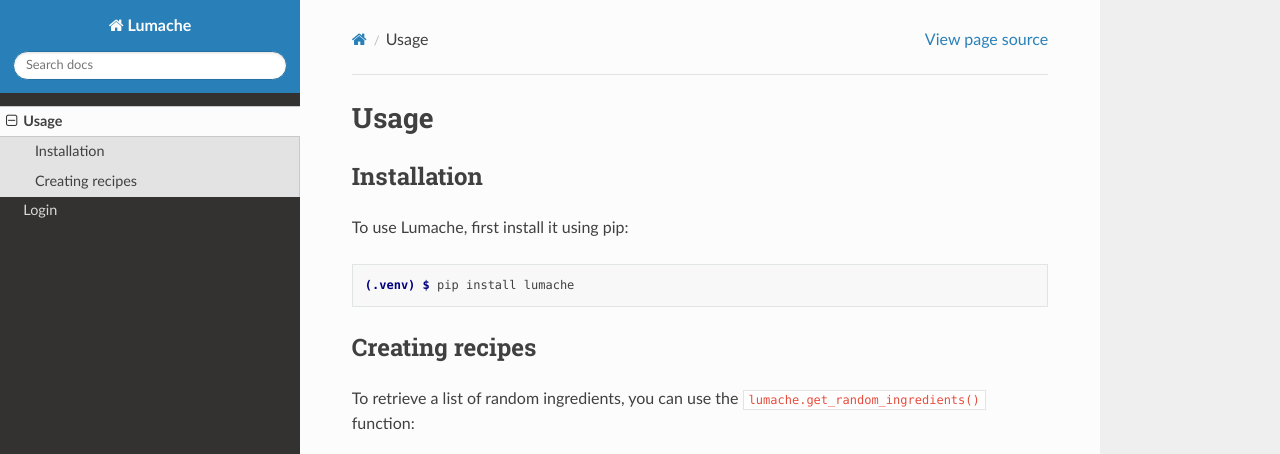
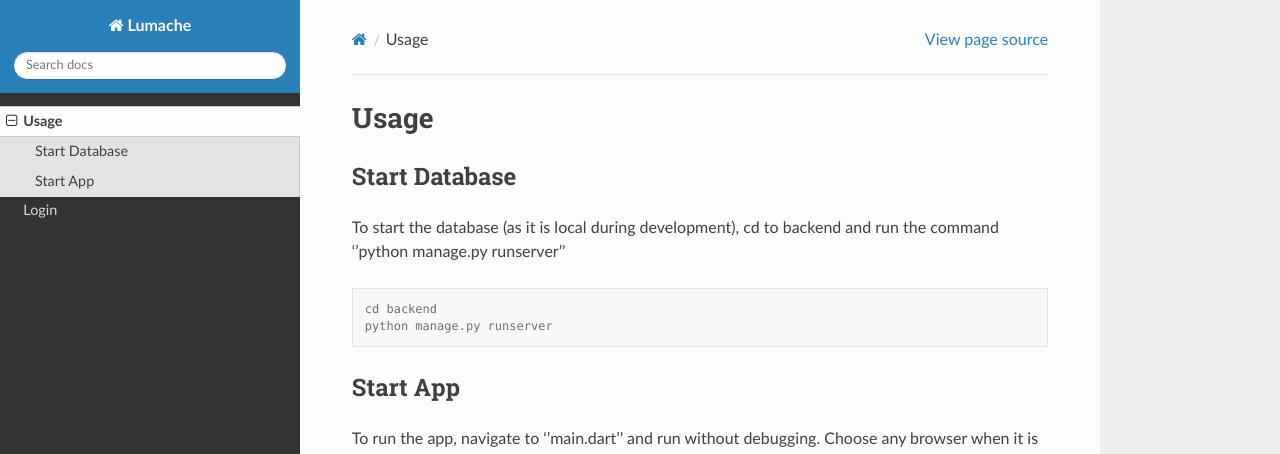
Before and after one commit to alcajuice/Unify-RTD, a Sphinx documentation site: the page built from docs/source/usage.rst, in a window 1280 px wide and 1095 px high. Shown: the top 454 px of the window. Built offline with Sphinx 7.4.7 and the Read the Docs theme 3.1.0, drawn with Linux system fonts in a browser that asks for light colours; some of the changed text lies outside the part shown.

Commit message:
Revise usage instructions for starting database and app
Updated usage documentation to reflect changes in starting the database and running the app.

```diff
--- a/docs/source/usage.rst
+++ b/docs/source/usage.rst
@@ -1,33 +1,19 @@
 Usage
 =====
 
-.. _installation:
+.. _startdatabase:
 
-Installation
+Start Database
 ------------
 
-To use Lumache, first install it using pip:
+To start the database (as it is local during development), cd to backend and run the command ''python manage.py runserver''
 
 .. code-block:: console
 
-   (.venv) $ pip install lumache
+   cd backend
+   python manage.py runserver
 
-Creating recipes
+Start App
 ----------------
 
-To retrieve a list of random ingredients,
-you can use the ``lumache.get_random_ingredients()`` function:
-
-.. autofunction:: lumache.get_random_ingredients
-
-The ``kind`` parameter should be either ``"meat"``, ``"fish"``,
-or ``"veggies"``. Otherwise, :py:func:`lumache.get_random_ingredients`
-will raise an exception.
-
-.. autoexception:: lumache.InvalidKindError
-
-For example:
-
->>> import lumache
->>> lumache.get_random_ingredients()
-['shells', 'gorgonzola', 'parsley']
+To run the app, navigate to ''main.dart'' and run without debugging. Choose any browser when it is prompted.
```
